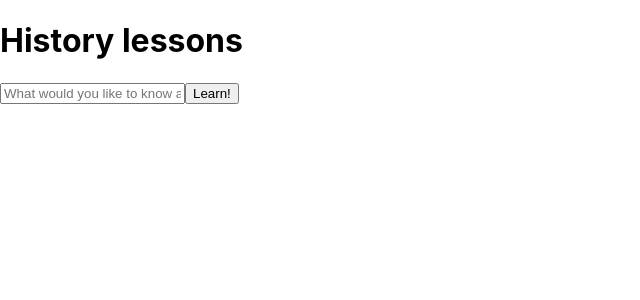
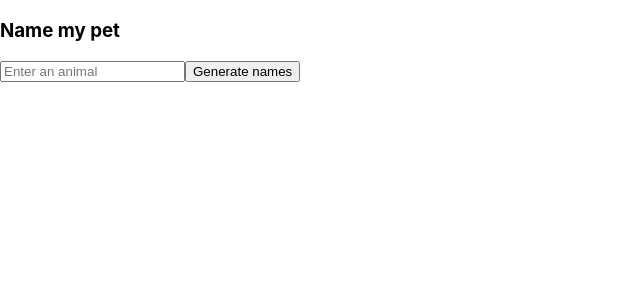
Before and after one commit to JJHPhoto/lessons-from-ai, a Next.js app: page / in a window 1280 px wide. Shown: the top 300 px of the page, without its empty margins (0-640 px from the left). Built offline with nearby package versions, Linux system fonts and the light colour scheme.

Commit message:
Copied api over from demo app OpenAI provides to see what I could refactor for my own app.

```diff
--- a/pages/api/generate.js
+++ b/pages/api/generate.js
@@ -1,26 +1,26 @@
-const { Configuration, OpenAIApi } = require("openai");
+// const { Configuration, OpenAIApi } = require("openai");
 
-const configuration = new Configuration({
-  apiKey: process.env.OPENAI_API_KEY,
-});
+// const configuration = new Configuration({
+//   apiKey: process.env.OPENAI_API_KEY,
+// });
 
-const openai = new OpenAIApi(configuration);
+// const openai = new OpenAIApi(configuration);
 
-export default async function (req, res) {
-  const completion = await openai.createCompletion("text-curie-001", {
-    prompt: generatePrompt(req.body.user),
-    temperature: 0.7,
-    max_tokens: 200,
-    top_p: 1,
-    frequency_penalty: 0,
-    presence_pentalty: 0,
-  });
-  res.status(200).json({ result: completion.data.choices[0].text });
-}
+// export default async function (req, res) {
+//   const completion = await openai.createCompletion("text-curie-001", {
+//     prompt: generatePrompt(req.body.user),
+//     temperature: 0.7,
+//     max_tokens: 200,
+//     top_p: 1,
+//     frequency_penalty: 0,
+//     presence_pentalty: 0,
+//   });
+//   res.status(200).json({ result: completion.data.choices[0].text });
+// }
 
-function generatePrompt(user) {
-  return `"What was the first empire in history?\n\nThe first empire in history was the Assyrian Empire.\n\nWho succeeded them?\n\nThe succeeding empire was the Persian Empire.\n\nNot the Babylonians?\n\nThe Babylonians did not succeed the Assyrian Empire, but were a predecessor of that empire.\n\nDid Babylon have an empire?\n\nNo, Babylon did not have an empire.\n\nWhat about Egypt?\n\nEgypt was not an empire, but had a long history of being an influential culture and power in the region.\n\nWhy was Assyria an empire?\n\nThe Assyrian Empire was an empire because it was a large and powerful kingdom that controlled a large area of the world.",`;
-}
+// function generatePrompt(user) {
+//   return `"What was the first empire in history?\n\nThe first empire in history was the Assyrian Empire.\n\nWho succeeded them?\n\nThe succeeding empire was the Persian Empire.\n\nNot the Babylonians?\n\nThe Babylonians did not succeed the Assyrian Empire, but were a predecessor of that empire.\n\nDid Babylon have an empire?\n\nNo, Babylon did not have an empire.\n\nWhat about Egypt?\n\nEgypt was not an empire, but had a long history of being an influential culture and power in the region.\n\nWhy was Assyria an empire?\n\nThe Assyrian Empire was an empire because it was a large and powerful kingdom that controlled a large area of the world.",`;
+// }
 
 // const openai = new OpenAI(process.env.OPENAI_API_KEY);
 
@@ -40,3 +40,33 @@ function generatePrompt(user) {
 
 //   res.status(200).json({ text: `${gptResponse.data.choices[0].text}` });
 // };
+
+//Just trying to get the process going
+
+import { Configuration, OpenAIApi } from "openai";
+
+const configuration = new Configuration({
+  apiKey: process.env.OPENAI_API_KEY,
+});
+const openai = new OpenAIApi(configuration);
+
+export default async function (req, res) {
+  const completion = await openai.createCompletion("text-davinci-002", {
+    prompt: generatePrompt(req.body.animal),
+    temperature: 0.6,
+  });
+  res.status(200).json({ result: completion.data.choices[0].text });
+}
+
+function generatePrompt(animal) {
+  const capitalizedAnimal =
+    animal[0].toUpperCase() + animal.slice(1).toLowerCase();
+  return `Suggest three names for an animal that is a superhero.
+
+Animal: Cat
+Names: Captain Sharpclaw, Agent Fluffball, The Incredible Feline
+Animal: Dog
+Names: Ruff the Protector, Wonder Canine, Sir Barks-a-Lot
+Animal: ${capitalizedAnimal}
+Names:`;
+}
--- a/pages/index.js
+++ b/pages/index.js
@@ -1,45 +1,45 @@
-import Head from "next/head";
-import react, { useState } from "react";
-//modify or update
-import styles from "../styles/Home.module.css";
-// import  from "react";
-// import { useState, useEffect } from "react";
+// import Head from "next/head";
+// import react, { useState } from "react";
+// //modify or update
+// import styles from "../styles/Home.module.css";
+// // import  from "react";
+// // import { useState, useEffect } from "react";
 
-export default function Home() {
-  const [userInput, setUserInput] = useState("");
-  const [result, setResult] = useState();
+// export default function Home() {
+//   const [userInput, setUserInput] = useState("");
+//   const [result, setResult] = useState();
 
-  async function onSubmit(event) {
-    event.preventDefault();
-    const response = await fetch("/api/generate", {
-      method: "POST",
-      headers: {
-        "Content-Type": "application/json",
-      },
-      body: JSON.stringify({ user: userInput }),
-    });
-    const data = await response.json();
-    setResult(data.result);
-    setUserInput("");
-  }
+//   async function onSubmit(event) {
+//     event.preventDefault();
+//     const response = await fetch("/api/generate", {
+//       method: "POST",
+//       headers: {
+//         "Content-Type": "application/json",
+//       },
+//       body: JSON.stringify({ user: userInput }),
+//     });
+//     const data = await response.json();
+//     setResult(data.result);
+//     setUserInput("");
+//   }
 
-  return (
-    <div>
-      <h1>History lessons</h1>
-      <form onSubmit={onSubmit}>
-        <input
-          type="text"
-          name="user"
-          placeholder="What would you like to know about history?"
-          value={userInput}
-          onChange={(e) => setUserInput(e.target.value)}
-        />
-        <input type="submit" value="Learn!" />
-      </form>
-    </div>
-  );
-  console.log(userInput);
-}
+//   return (
+//     <div>
+//       <h1>History lessons</h1>
+//       <form onSubmit={onSubmit}>
+//         <input
+//           type="text"
+//           name="user"
+//           placeholder="What would you like to know about history?"
+//           value={userInput}
+//           onChange={(e) => setUserInput(e.target.value)}
+//         />
+//         <input type="submit" value="Learn!" />
+//       </form>
+//     </div>
+//   );
+//   console.log(userInput);
+// }
 
 // export default function Home() {
 //   const [data, setData] = useState({ text: "" });
@@ -102,3 +102,52 @@ export default function Home() {
 //     </div>
 //   );
 // }
+
+//just trying to get process going
+import Head from "next/head";
+import { useState } from "react";
+// import styles from "./index.module.css";
+
+export default function Home() {
+  const [animalInput, setAnimalInput] = useState("");
+  const [result, setResult] = useState();
+
+  async function onSubmit(event) {
+    event.preventDefault();
+    const response = await fetch("/api/generate", {
+      method: "POST",
+      headers: {
+        "Content-Type": "application/json",
+      },
+      body: JSON.stringify({ animal: animalInput }),
+    });
+    const data = await response.json();
+    setResult(data.result);
+    setAnimalInput("");
+  }
+
+  return (
+    <div>
+      <Head>
+        <title>OpenAI Quickstart</title>
+        <link rel="icon" href="/dog.png" />
+      </Head>
+
+      {/* <main className={styles.main}> */}
+      {/* <img src="/dog.png" className={styles.icon} /> */}
+      <h3>Name my pet</h3>
+      <form onSubmit={onSubmit}>
+        <input
+          type="text"
+          name="animal"
+          placeholder="Enter an animal"
+          value={animalInput}
+          onChange={(e) => setAnimalInput(e.target.value)}
+        />
+        <input type="submit" value="Generate names" />
+      </form>
+      <div>{result}</div>
+      {/* </main> */}
+    </div>
+  );
+}
```
